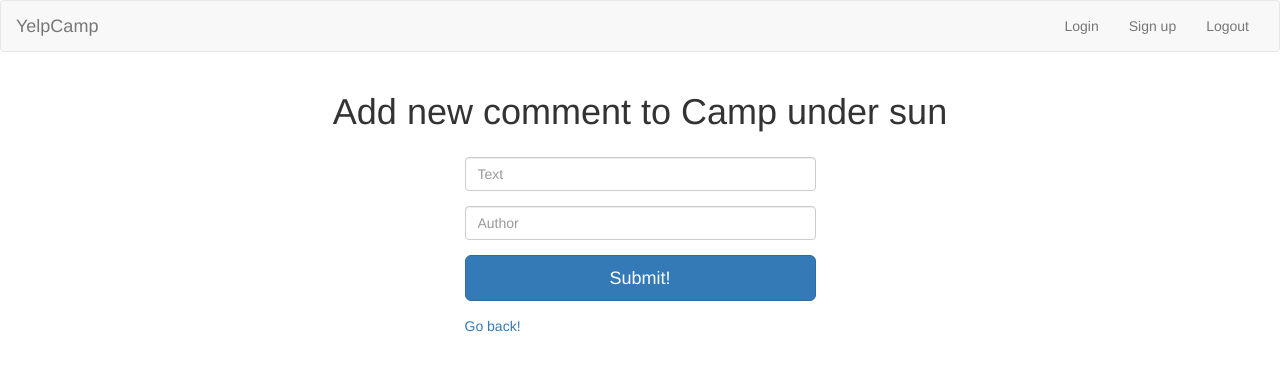
After one commit to kisslaay/YelpCamp, a Node server app: page /campgrounds/600000000000000000000002/comments/new in a window 1280 px wide. The commit adds this page. Shown: the top 371 px of the page. Run offline with Node 20, Linux system fonts and the light colour scheme; data comes from the database, SQL or seed files in the repository; some libraries are stand-ins or nearby versions.

Commit message:
add comments

```diff
--- a/app.js
+++ b/app.js
@@ -3,6 +3,7 @@ var express     = require("express"),
     bodyParser  = require("body-parser"),
     mongoose    = require("mongoose"),
     Campground  = require("./models/campground"),
+    Comment     = require("./models/comment"),
     seedDB      = require("./seed")
 
 seedDB();
@@ -20,7 +21,7 @@ app.get("/campgrounds", function(req, res) {
         if(err) {
             console.log(err);
         } else {
-            res.render("index", {campgrounds: allCampgrounds});
+            res.render("campgrounds/index", {campgrounds: allCampgrounds});
         }
     })
 });
@@ -42,7 +43,7 @@ app.post("/campgrounds", function(req, res) {
 });
 
 app.get("/campgrounds/new", function(req, res) {
-   res.render("new");
+   res.render("campgrounds/new");
 });
 
 app.get("/campgrounds/:id", function(req, res) {
@@ -51,12 +52,46 @@ app.get("/campgrounds/:id", function(req, res) {
         if(err) {
             console.log(err);
         } else {
-            console.log(foundCampground);
-            res.render("show", {campground: foundCampground});
+            // console.log(foundCampground);
+            res.render("campgrounds/show", {campground: foundCampground});
         }
     });
 });
 
+//=================
+// COMMENT ROUTS
+//=================
+
+app.get("/campgrounds/:id/comments/new", function(req, res){
+    Campground.findById(req.params.id, function(err, campground){
+        if(err) {
+            console.log(err);
+        } else {
+            res.render("comments/new", {campground: campground});
+        }
+    })
+});
+
+app.post("/campgrounds/:id/comments", function(req, res) {
+    Campground.findById(req.params.id, function(err, campground) {
+        if(err) {
+            console.log(err);
+            res.redirect("/campgrounds");
+        } else {
+            Comment.create(req.body.comment, function(err, comment){
+                if(err){
+                    console.log(err);
+                } else {
+                    campground.comments.push(comment);
+                    campground.save();
+                    res.redirect('/campgrounds/'+ campground._id);
+                }
+            });
+        }
+    });
+});
+
+
 app.listen(process.env.PORT, process.env.IP, function(){
    console.log("Yelp Camp Server Have Started");
 });
--- a/views/index.ejs
+++ b/views/campgrounds/index.ejs
@@ -1,4 +1,4 @@
-<% include partials/header %>
+<% include ../partials/header %>
 
 <div class = "container">
     <header class = "jumbotron">
@@ -32,4 +32,4 @@
 
 </div>
 
-<% include partials/footer %>
+<% include ../partials/footer %>
--- a/views/new.ejs
+++ b/views/campgrounds/new.ejs
@@ -1,4 +1,4 @@
-<% include partials/header %>
+<% include ../partials/header %>
 
 <div class="container">
     <div class="row">
@@ -24,4 +24,4 @@
 </div>
 
 
-<% include partials/footer %>
+<% include ../partials/footer %>
--- /dev/null
+++ b/views/comments/new.ejs
@@ -0,0 +1,24 @@
+<% include ../partials/header %>
+
+<div class="container">
+    <div class="row">
+        <h1 style="text-align: center">Add new comment to <%= campground.name %></h1>
+        <div style="width: 30%; margin: 25px auto;">
+            <form action="/campgrounds/<%= campground._id %>/comments" method="POST" >
+                <div class="form-group">
+                    <input class="form-control" type ="text" name="comment[text]" placeholder="Text">
+                </div>
+                <div class="form-group">
+                    <input class="form-control" type ="text" name="comment[author]" placeholder="Author" >
+                </div>
+                <div class="form-group">
+                    <button class="btn btn-lg btn-primary btn-block">Submit!</button>
+                </div>
+            </form>
+            <a href="/campgrounds">Go back!</a>
+        </div>
+    </div>
+</div>
+
+
+<% include ../partials/footer %>
```
Also changed, not shown: views/campgrounds/show.ejs (renamed from views/show.ejs, +6 -2 lines).
